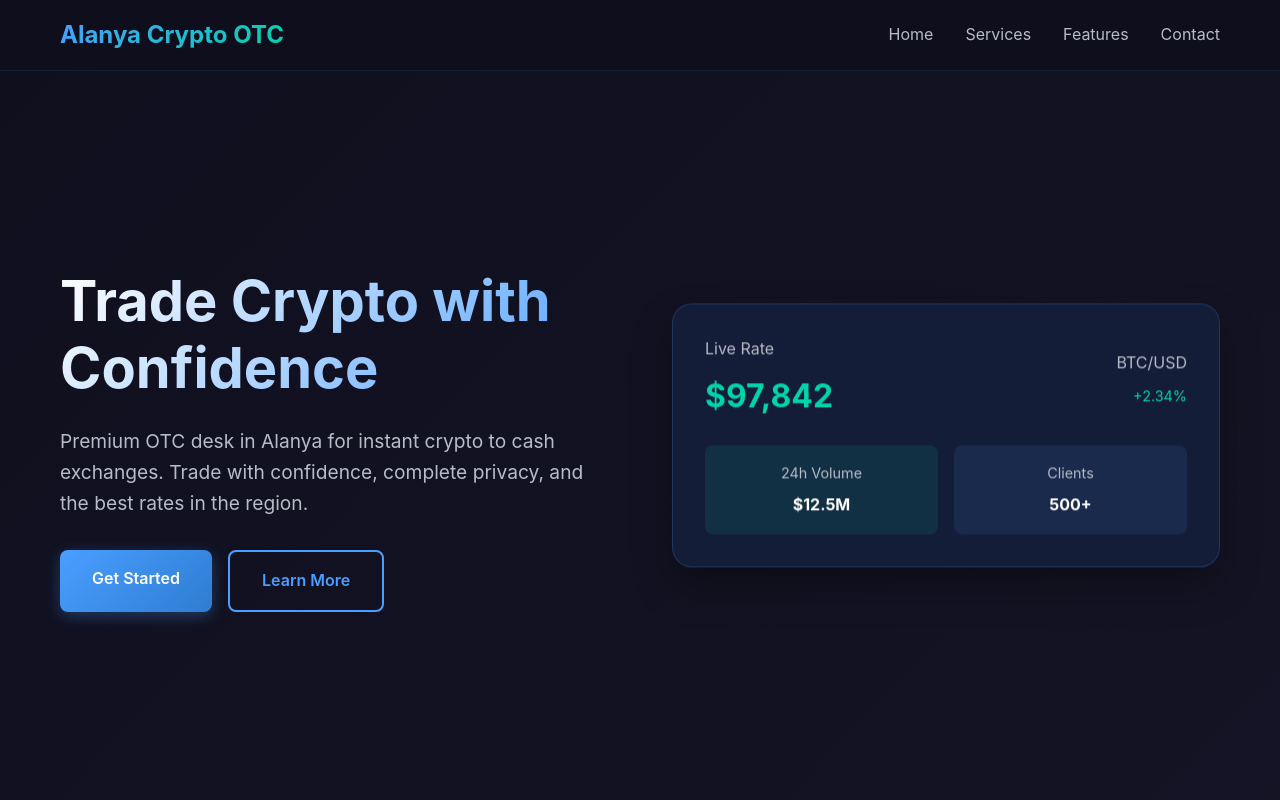
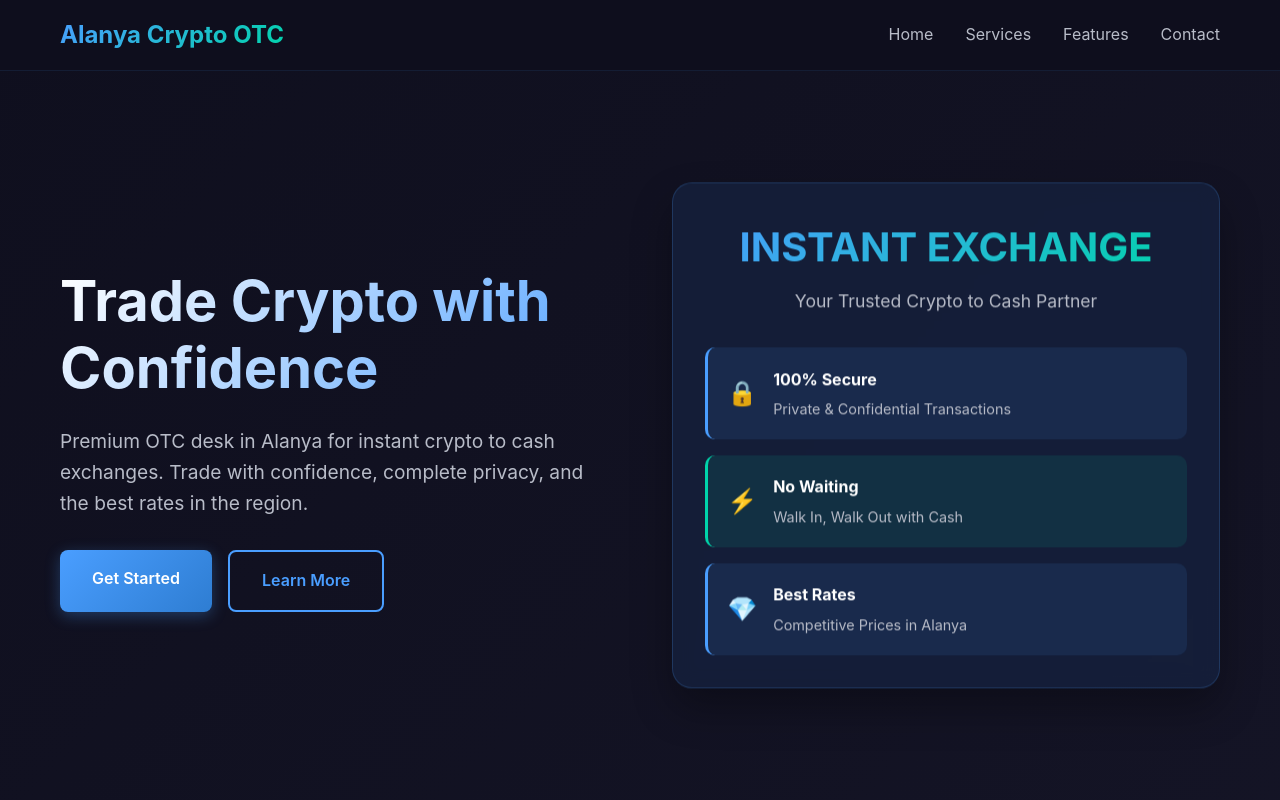
Before and after one commit to EL00Z/mah, a plain HTML site: page index.html in a window 1280 px wide. Shown: the top 800 px of the page. Drawn offline with Linux system fonts and the light colour scheme.

Commit message:
Update index.html

```diff
--- a/index.html
+++ b/index.html
@@ -159,24 +159,6 @@
             padding: 2rem;
             border: 1px solid rgba(74, 158, 255, 0.2);
             box-shadow: 0 20px 40px rgba(0, 0, 0, 0.3);
-        }
-
-        .rate-display {
-            display: flex;
-            justify-content: space-between;
-            align-items: center;
-            margin-bottom: 1.5rem;
-        }
-
-        .crypto-price {
-            font-size: 2rem;
-            font-weight: bold;
-            color: var(--success);
-        }
-
-        .price-change {
-            color: var(--success);
-            font-size: 0.9rem;
         }
 
         /* Features Section */
@@ -378,24 +360,37 @@
                 </div>
                 <div class="hero-visual floating">
                     <div class="trading-card">
-                        <div class="rate-display">
-                            <div>
-                                <div style="color: var(--text-gray); margin-bottom: 0.5rem;">Live Rate</div>
-                                <div class="crypto-price">$97,842</div>
+                        <div style="text-align: center; margin-bottom: 2rem;">
+                            <div style="font-size: 2.5rem; font-weight: bold; background: linear-gradient(135deg, var(--accent), var(--success)); -webkit-background-clip: text; -webkit-text-fill-color: transparent; margin-bottom: 0.5rem;">INSTANT EXCHANGE</div>
+                            <div style="color: var(--text-gray); font-size: 1.1rem;">Your Trusted Crypto to Cash Partner</div>
+                        </div>
+                        <div style="display: flex; flex-direction: column; gap: 1rem;">
+                            <div style="padding: 1.2rem; background: rgba(74, 158, 255, 0.1); border-radius: 10px; border-left: 3px solid var(--accent);">
+                                <div style="display: flex; align-items: center; gap: 1rem;">
+                                    <div style="font-size: 1.5rem;">🔒</div>
+                                    <div>
+                                        <div style="font-weight: bold; margin-bottom: 0.3rem;">100% Secure</div>
+                                        <div style="color: var(--text-gray); font-size: 0.9rem;">Private & Confidential Transactions</div>
+                                    </div>
+                                </div>
                             </div>
-                            <div style="text-align: right;">
-                                <div style="color: var(--text-gray); margin-bottom: 0.5rem;">BTC/USD</div>
-                                <div class="price-change">+2.34%</div>
+                            <div style="padding: 1.2rem; background: rgba(0, 212, 170, 0.1); border-radius: 10px; border-left: 3px solid var(--success);">
+                                <div style="display: flex; align-items: center; gap: 1rem;">
+                                    <div style="font-size: 1.5rem;">⚡</div>
+                                    <div>
+                                        <div style="font-weight: bold; margin-bottom: 0.3rem;">No Waiting</div>
+                                        <div style="color: var(--text-gray); font-size: 0.9rem;">Walk In, Walk Out with Cash</div>
+                                    </div>
+                                </div>
                             </div>
-                        </div>
-                        <div style="display: flex; gap: 1rem; margin-top: 1.5rem;">
-                            <div style="flex: 1; padding: 1rem; background: rgba(0, 212, 170, 0.1); border-radius: 8px; text-align: center;">
-                                <div style="color: var(--text-gray); font-size: 0.9rem;">24h Volume</div>
-                                <div style="font-weight: bold; margin-top: 0.5rem;">$12.5M</div>
-                            </div>
-                            <div style="flex: 1; padding: 1rem; background: rgba(74, 158, 255, 0.1); border-radius: 8px; text-align: center;">
-                                <div style="color: var(--text-gray); font-size: 0.9rem;">Clients</div>
-                                <div style="font-weight: bold; margin-top: 0.5rem;">500+</div>
+                            <div style="padding: 1.2rem; background: rgba(74, 158, 255, 0.1); border-radius: 10px; border-left: 3px solid var(--accent);">
+                                <div style="display: flex; align-items: center; gap: 1rem;">
+                                    <div style="font-size: 1.5rem;">💎</div>
+                                    <div>
+                                        <div style="font-weight: bold; margin-bottom: 0.3rem;">Best Rates</div>
+                                        <div style="color: var(--text-gray); font-size: 0.9rem;">Competitive Prices in Alanya</div>
+                                    </div>
+                                </div>
                             </div>
                         </div>
                     </div>
@@ -537,7 +532,7 @@
     <!-- Footer -->
     <footer>
         <div class="container">
-            <p>&copy; 2025 Alanya Crypto OTC. All rights reserved. | Licensed & Regulated</p>
+            <p>&copy; 2025 Alanya Crypto OTC. All rights reserved.</p>
         </div>
     </footer>
 
```
